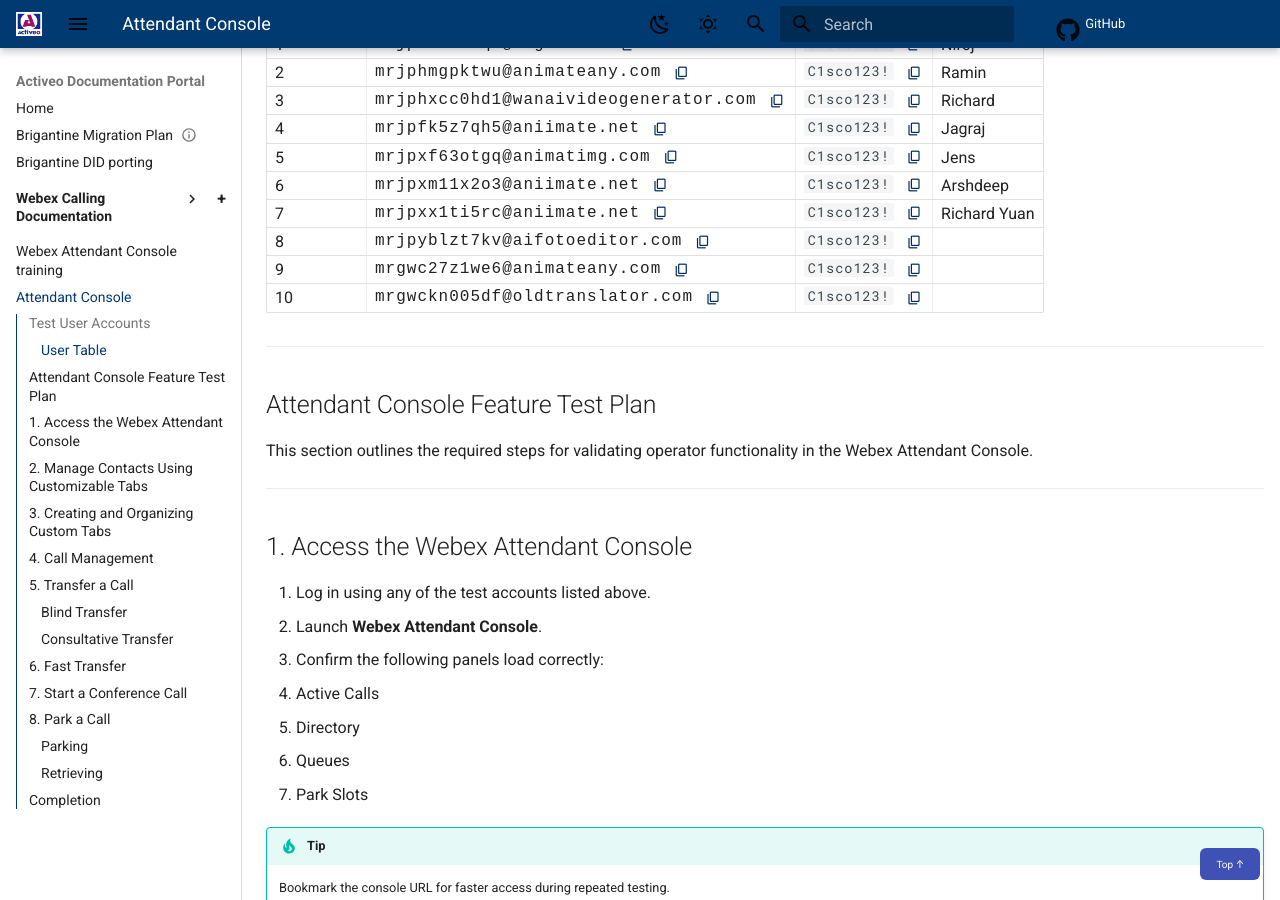
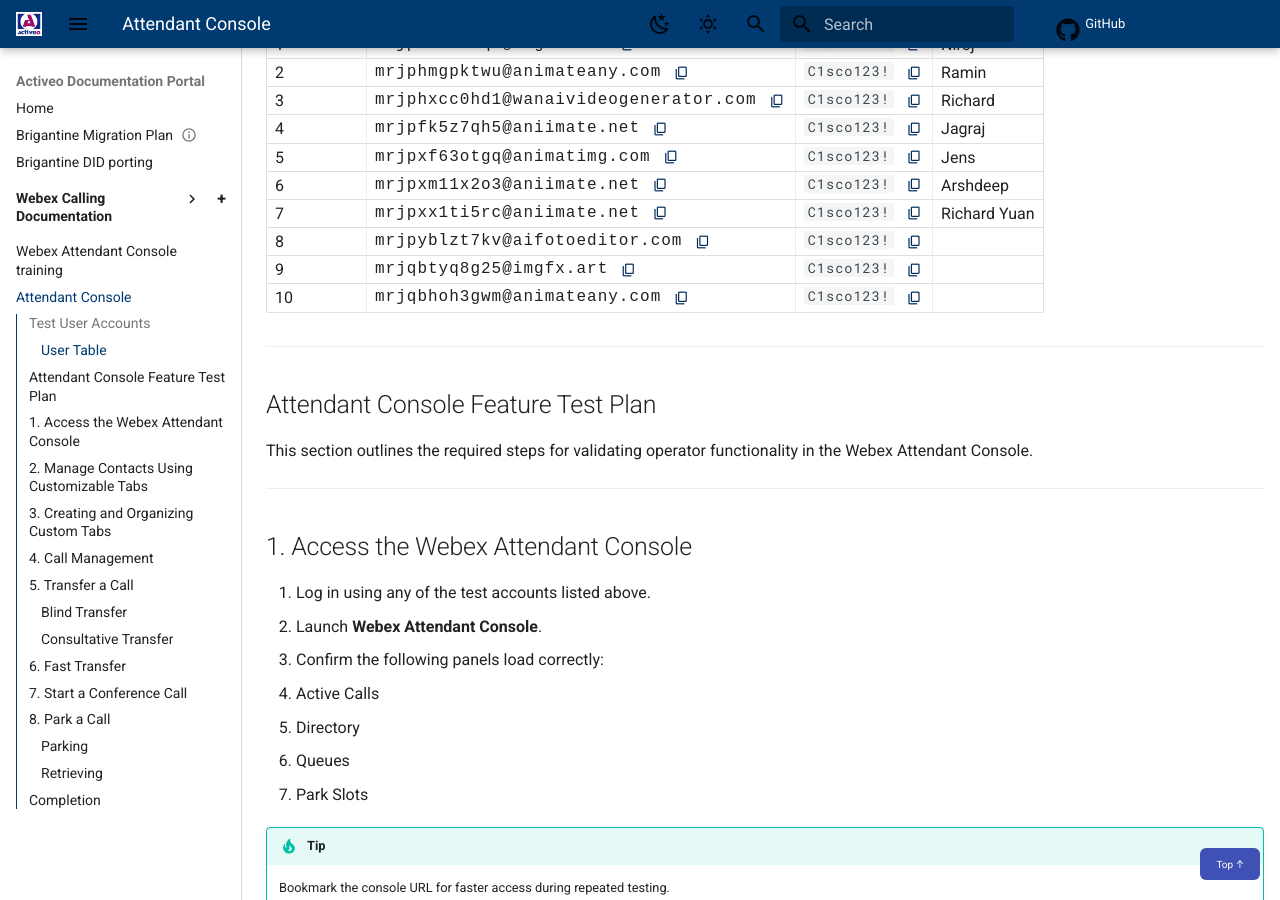
Before and after one commit to kvaksin/mkdocsdemo, an MkDocs documentation site: the page built from docs/AttendantConsole.md, in a window 1280 px wide and 900 px high, scrolled down 451 px. Built offline with MkDocs 1.6.1 and Material for MkDocs 9.7.7, drawn with Linux system fonts in a browser that asks for light colours; comment, search, counter and statistics services are not loaded.

Commit message:
Update AttendantConsole.md

```diff
--- a/docs/AttendantConsole.md
+++ b/docs/AttendantConsole.md
@@ -18,8 +18,8 @@
 |6| <div class="cell-flex"><span class="credentials-text">mrjpxm11x2o3@aniimate.net</span><button class="icon-btn copy-btn" data-copy="mrjpxm11x2o3@aniimate.net"><span class="md-icon material-icons">content_copy</span></button></div> | <div class="cell-flex"><span class="credentials-text">`C1sco123!`</span><button class="icon-btn copy-btn" data-copy="C1sco123!"><span class="md-icon material-icons">content_copy</span></button></div> | Arshdeep |
 |7| <div class="cell-flex"><span class="credentials-text">mrjpxx1ti5rc@aniimate.net</span><button class="icon-btn copy-btn" data-copy="mrjpxx1ti5rc@aniimate.net"><span class="md-icon material-icons">content_copy</span></button></div> | <div class="cell-flex"><span class="credentials-text">`C1sco123!`</span><button class="icon-btn copy-btn" data-copy="C1sco123!"><span class="md-icon material-icons">content_copy</span></button></div> | Richard Yuan |
 |8| <div class="cell-flex"><span class="credentials-text">mrjpyblzt7kv@aifotoeditor.com</span><button class="icon-btn copy-btn" data-copy="mrjpyblzt7kv@aifotoeditor.com"><span class="md-icon material-icons">content_copy</span></button></div> | <div class="cell-flex"><span class="credentials-text">`C1sco123!`</span><button class="icon-btn copy-btn" data-copy="C1sco123!"><span class="md-icon material-icons">content_copy</span></button></div> | |
-|9| <div class="cell-flex"><span class="credentials-text">mrgwc27z1we6@animateany.com</span><button class="icon-btn copy-btn" data-copy="mrgwc27z1we6@animateany.com"><span class="md-icon material-icons">content_copy</span></button></div> | <div class="cell-flex"><span class="credentials-text">`C1sco123!`</span><button class="icon-btn copy-btn" data-copy="C1sco123!"><span class="md-icon material-icons">content_copy</span></button></div> | |
-|10| <div class="cell-flex"><span class="credentials-text">mrgwckn005df@oldtranslator.com</span><button class="icon-btn copy-btn" data-copy="mrgwckn005df@oldtranslator.com"><span class="md-icon material-icons">content_copy</span></button></div> | <div class="cell-flex"><span class="credentials-text">`C1sco123!`</span><button class="icon-btn copy-btn" data-copy="C1sco123!"><span class="md-icon material-icons">content_copy</span></button></div> | |
+|9| <div class="cell-flex"><span class="credentials-text">mrjqbtyq8g25@imgfx.art</span><button class="icon-btn copy-btn" data-copy="mrjqbtyq8g25@imgfx.art"><span class="md-icon material-icons">content_copy</span></button></div> | <div class="cell-flex"><span class="credentials-text">`C1sco123!`</span><button class="icon-btn copy-btn" data-copy="C1sco123!"><span class="md-icon material-icons">content_copy</span></button></div> | |
+|10| <div class="cell-flex"><span class="credentials-text">mrjqbhoh3gwm@animateany.com</span><button class="icon-btn copy-btn" data-copy="mrjqbhoh3gwm@animateany.com"><span class="md-icon material-icons">content_copy</span></button></div> | <div class="cell-flex"><span class="credentials-text">`C1sco123!`</span><button class="icon-btn copy-btn" data-copy="C1sco123!"><span class="md-icon material-icons">content_copy</span></button></div> | |
 
 ---
 
```
